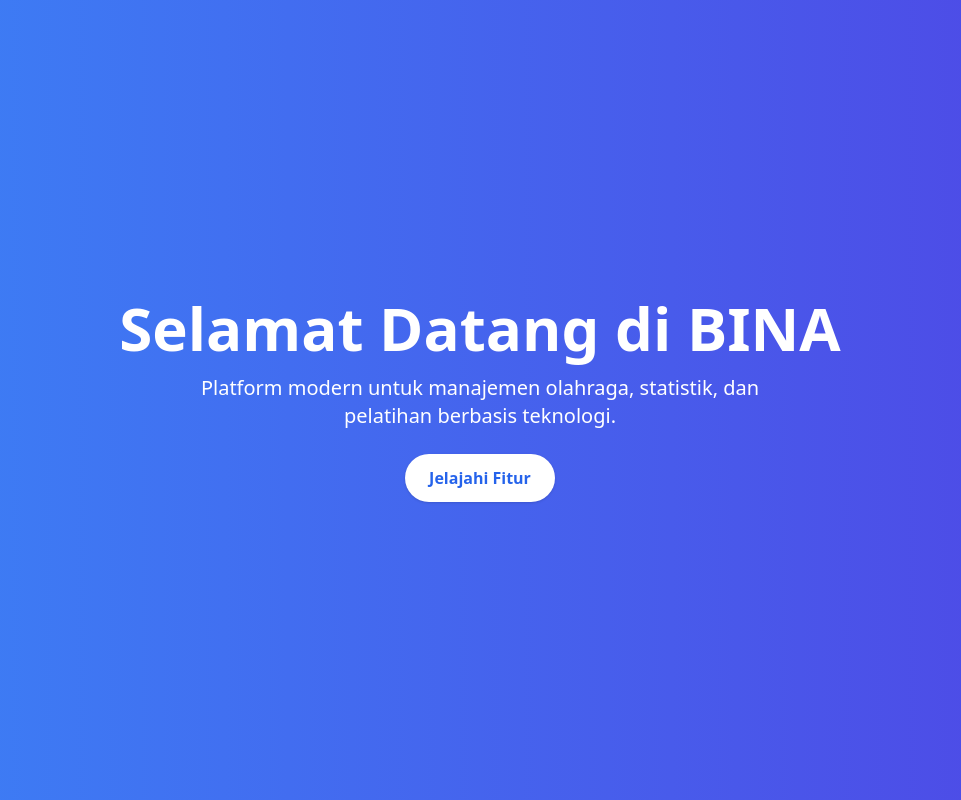
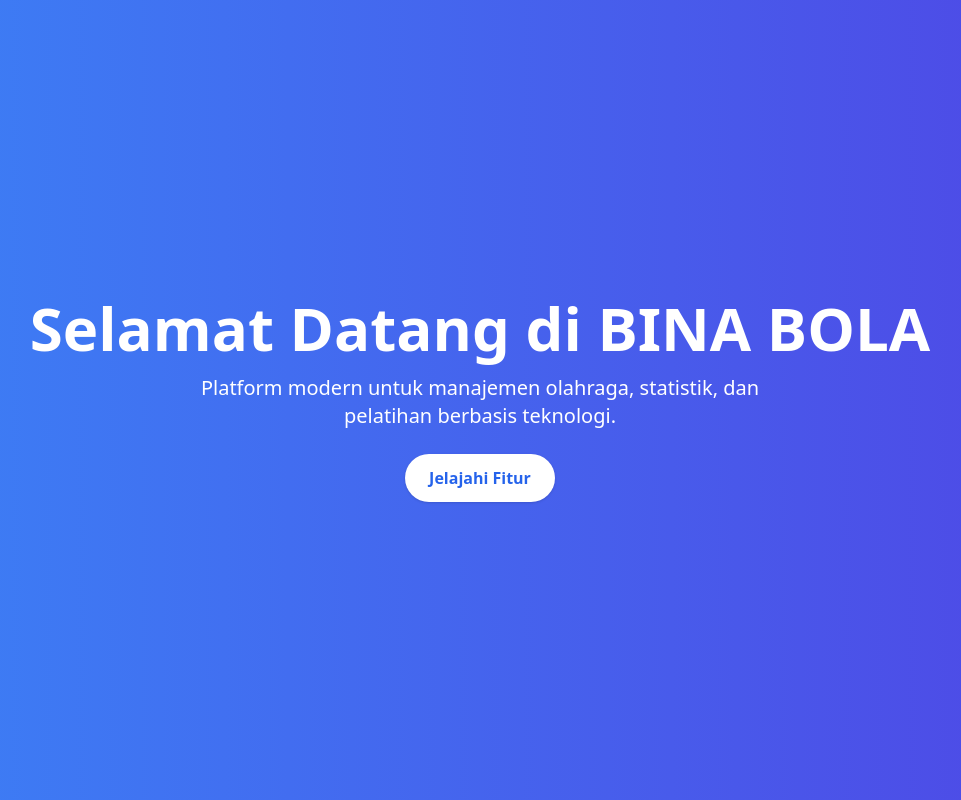
Before and after one commit to Onyxiaaa/tugas-cicd, a plain HTML site: page index.html in a window 1280 px wide. Shown: the top 800 px of the page, without its empty margins (160-1121 px from the left). Drawn offline with nearby package versions, Linux system fonts and the light colour scheme.

Commit message:
binabola

```diff
--- a/index.html
+++ b/index.html
@@ -10,7 +10,7 @@
 
   <!-- Hero Section -->
   <section class="min-h-screen flex flex-col justify-center items-center text-center bg-gradient-to-r from-blue-500 to-indigo-600 text-white px-4">
-    <h1 class="text-4xl md:text-6xl font-bold mb-4">Selamat Datang di BINA</h1>
+    <h1 class="text-4xl md:text-6xl font-bold mb-4">Selamat Datang di BINA BOLA</h1>
     <p class="text-lg md:text-xl mb-6 max-w-xl">Platform modern untuk manajemen olahraga, statistik, dan pelatihan berbasis teknologi.</p>
     <a href="#fitur" class="bg-white text-blue-600 font-semibold px-6 py-3 rounded-full shadow hover:bg-gray-100 transition">Jelajahi Fitur</a>
   </section>
```
